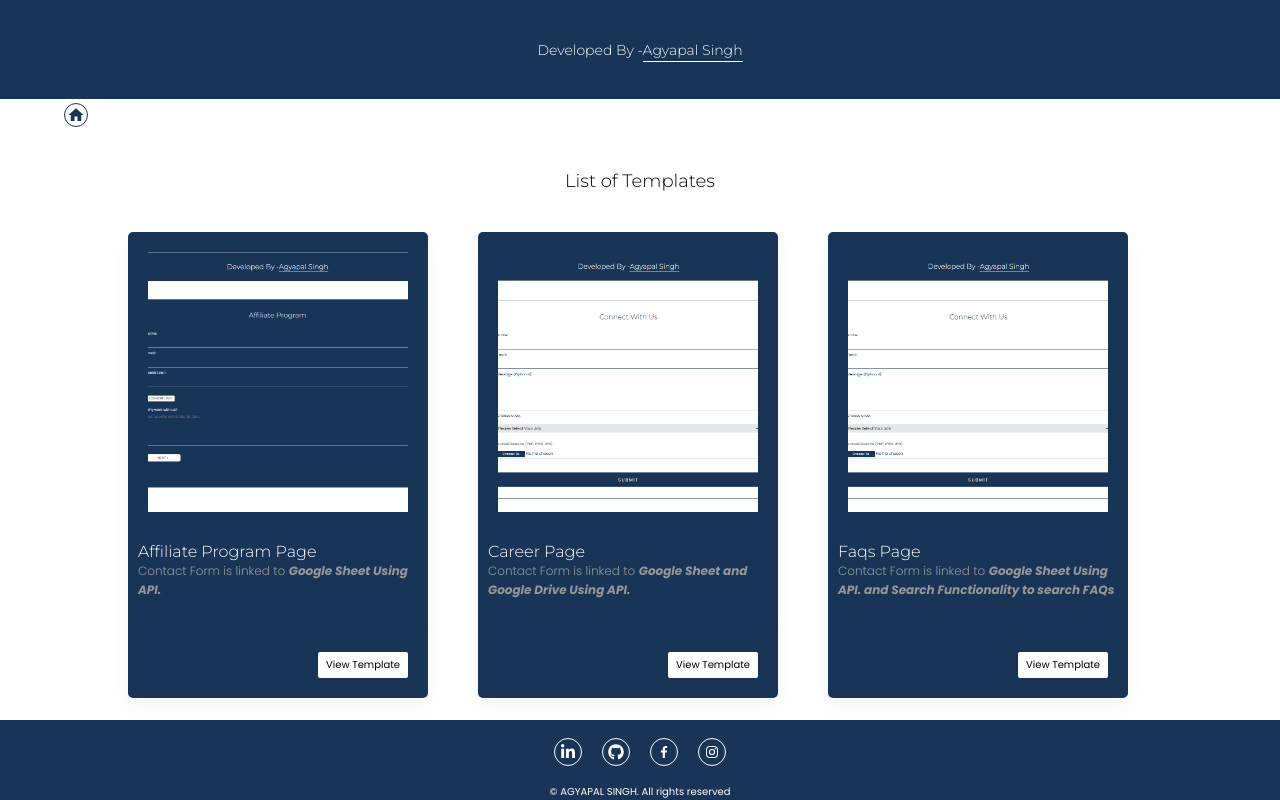
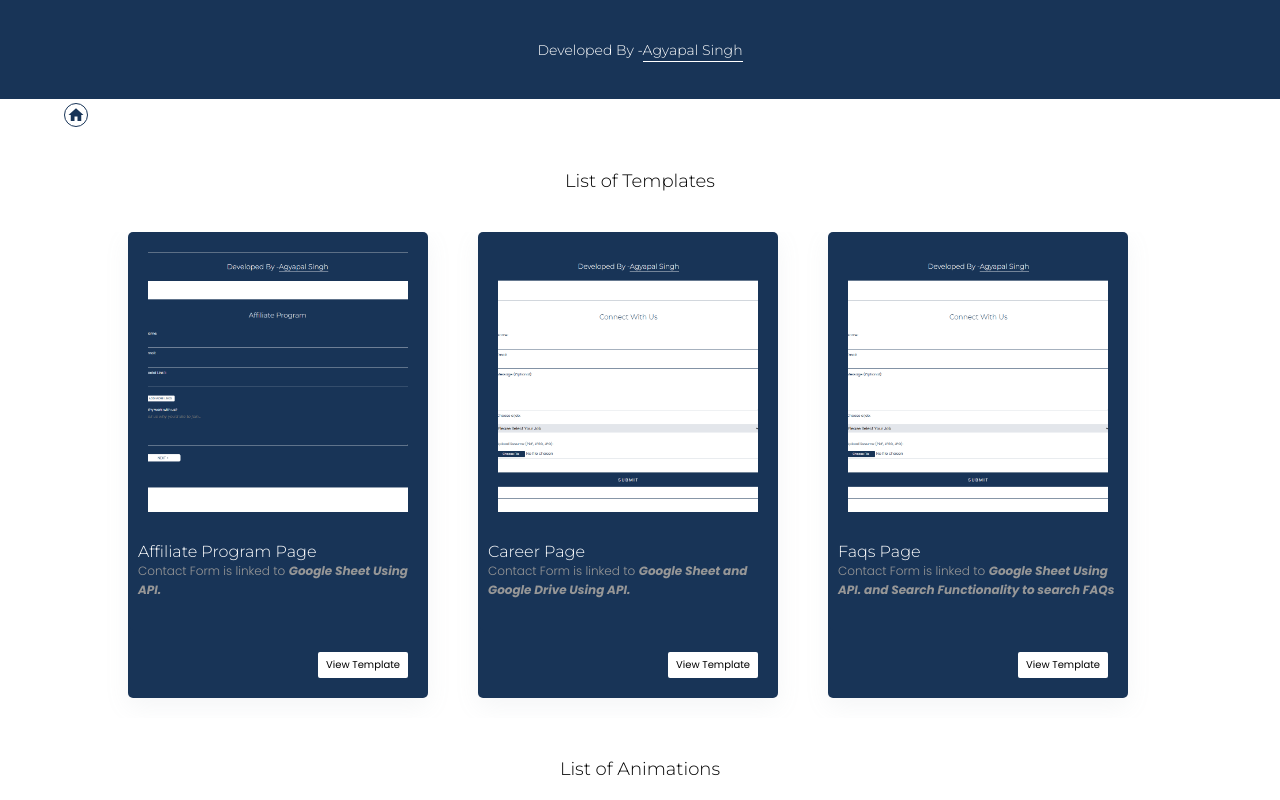
Before and after one commit to AgyapalSingh/React-Templates-Projects, a React (Vite) app: page / in a window 1280 px wide. Shown: the top 800 px of the page. Built offline with nearby package versions, Linux system fonts and the light colour scheme.

Commit message:
Position Reative added to footer

```diff
--- a/src/index.css
+++ b/src/index.css
@@ -136,8 +136,7 @@ footer {
   align-items: center;
   display: flex;
   justify-content: center;
-  position: sticky;
-  bottom: 0;
+  position: relative;
   z-index: 1000;
 }
 
```
